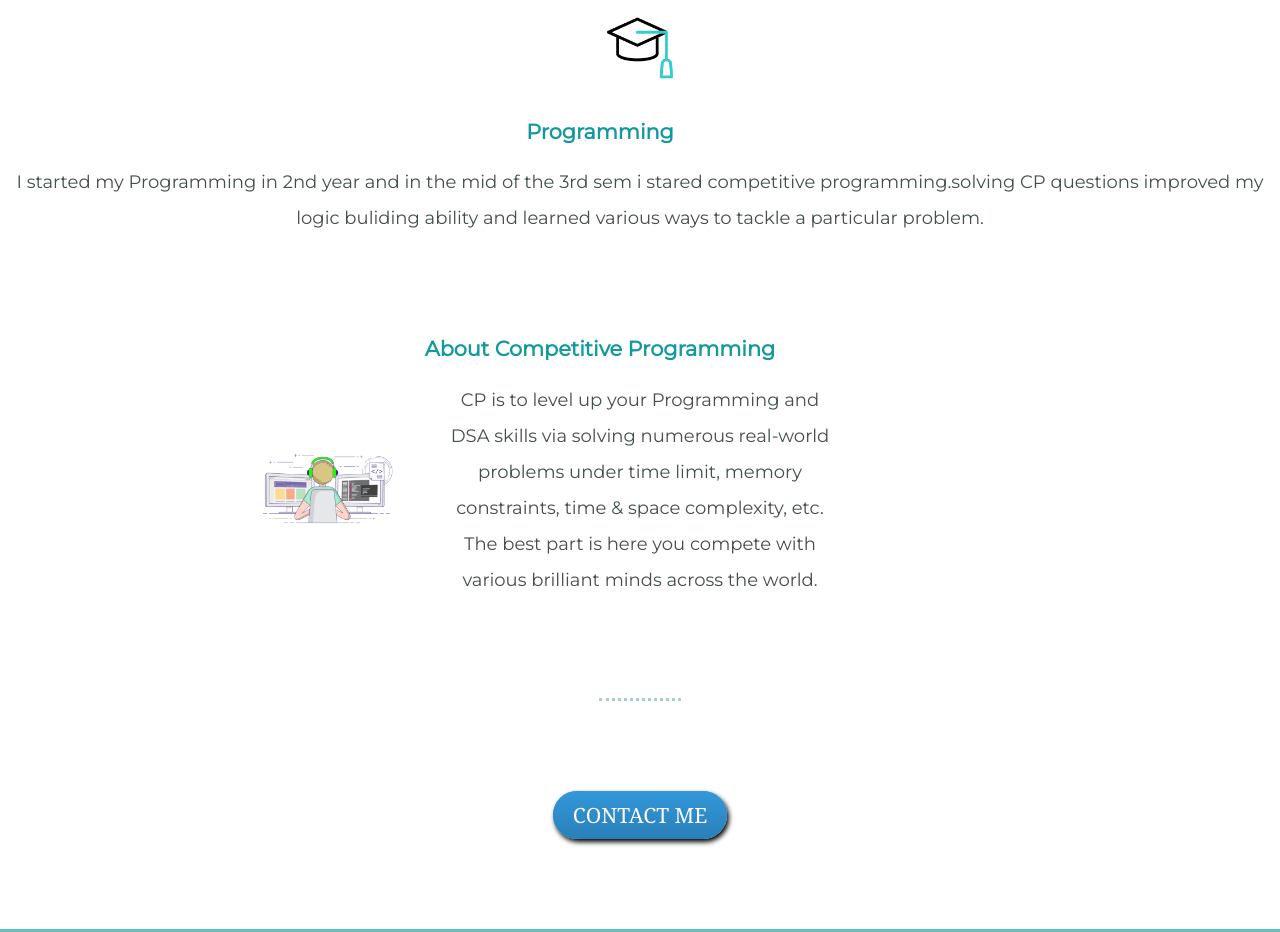
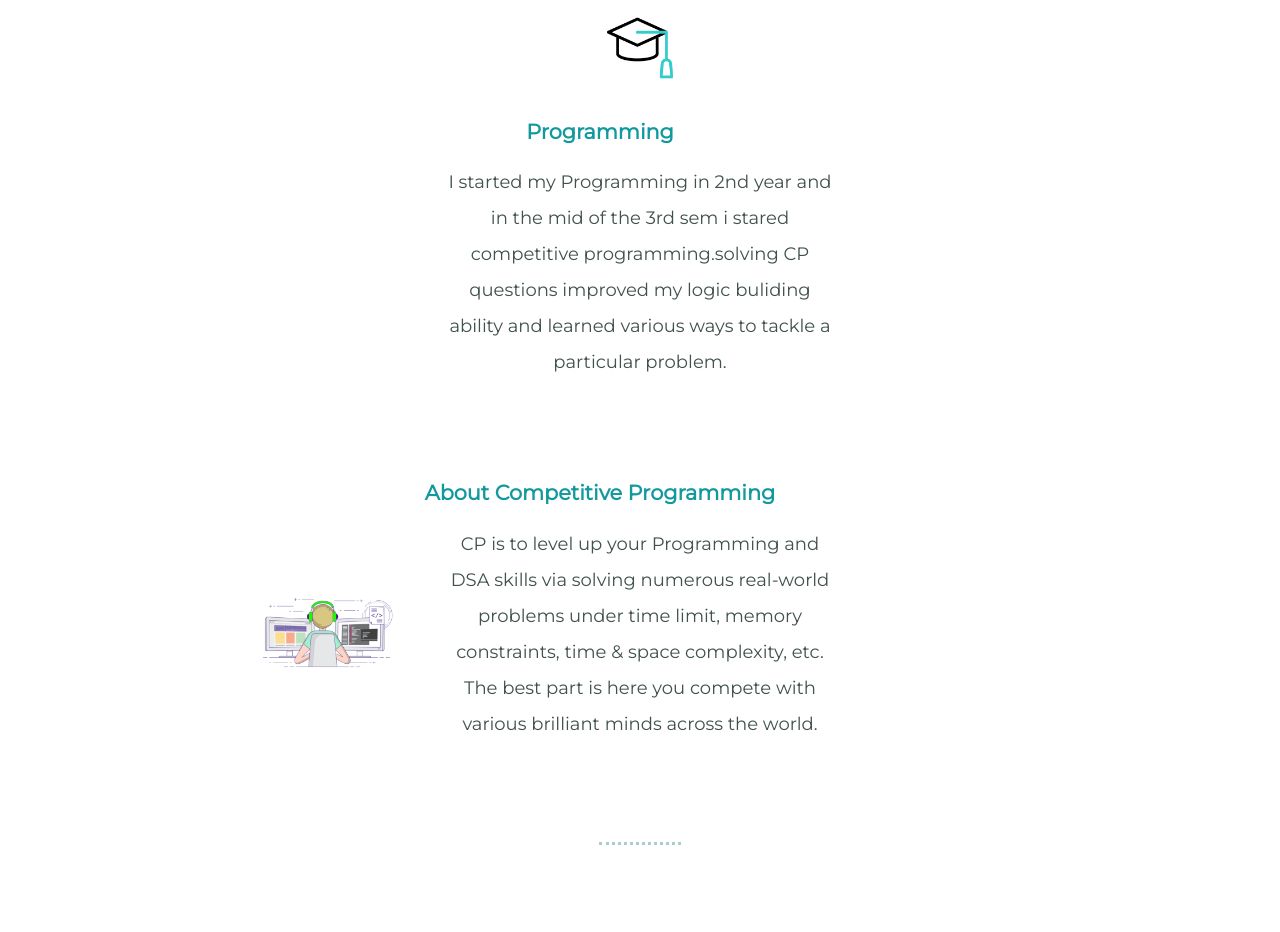
Before and after one commit to yash-1155/yash, a plain HTML site: page index.html in a window 1280 px wide. Shown: the part 1463-2395 px from the top of the page. Drawn offline with Linux system fonts and the light colour scheme.

Commit message:
update styless.css

```diff
--- a/styless.css
+++ b/styless.css
@@ -58,10 +58,11 @@ h3{
     margin: auto;
 }
 
-.ing{
+.programming{
     width: 30%;
     margin: auto;
 }
+
 
 .top-container{
     background-color: #E4F9F5;
```
